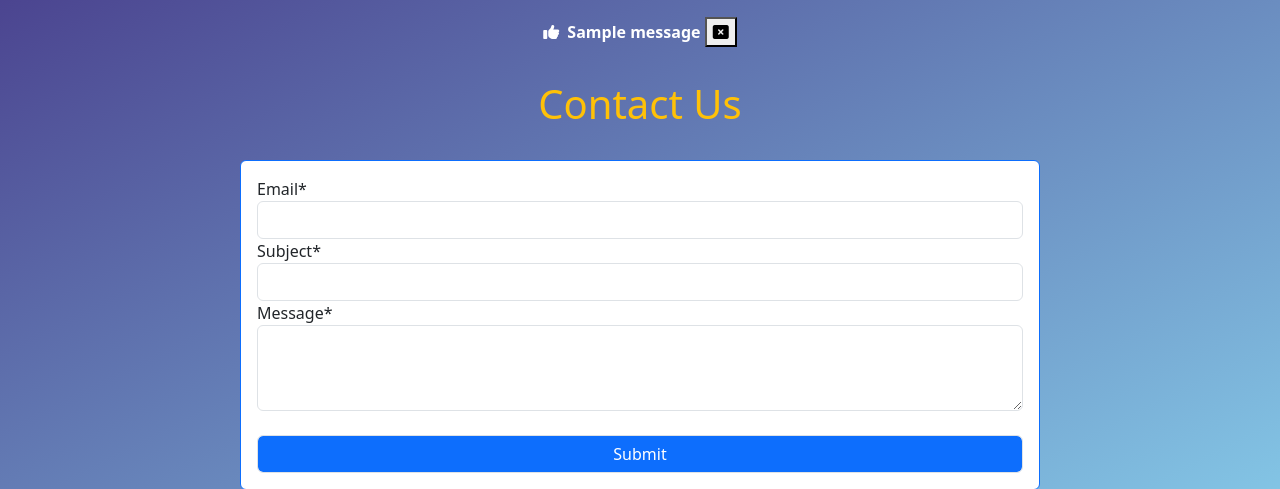
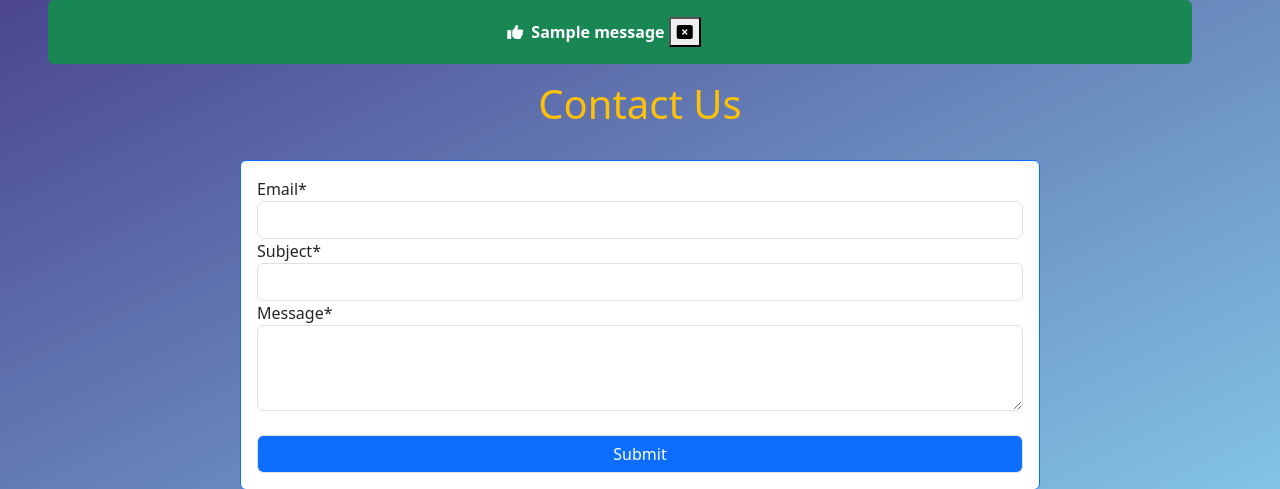
Before and after one commit to bgroveben/DjangoPlay2Learn, a Django app: page /contact/ in a window 1280 px wide. Shown: the part 67-556 px from the top of the page. Run offline with Django 4.2, Linux system fonts and the light colour scheme; tables that the repository leaves empty hold one stand-in row (values such as "Sample post"); one stand-in notice (Sample message) is shown; some libraries are stand-ins or nearby versions.

Commit message:
Style success message

```diff
--- a/templates/_base.html
+++ b/templates/_base.html
@@ -80,7 +80,7 @@
     {% if messages %}
     <ul>
       {% for message in messages %}
-        <div class="alert message{{ message.tags }} alert-dismissible text-white text-center" role="alert">
+        <div class="alert message{{ message.tags }} alert-dismissible text-center ms-3 text-white col-md-11 bg-success" role="alert">
           <strong><i class="fas fa-regular fa-thumbs-up me-2"></i>{{message}}</strong>
           <button type="button" class="close" data-dismiss="alert"
             aria-label="Close">
```
